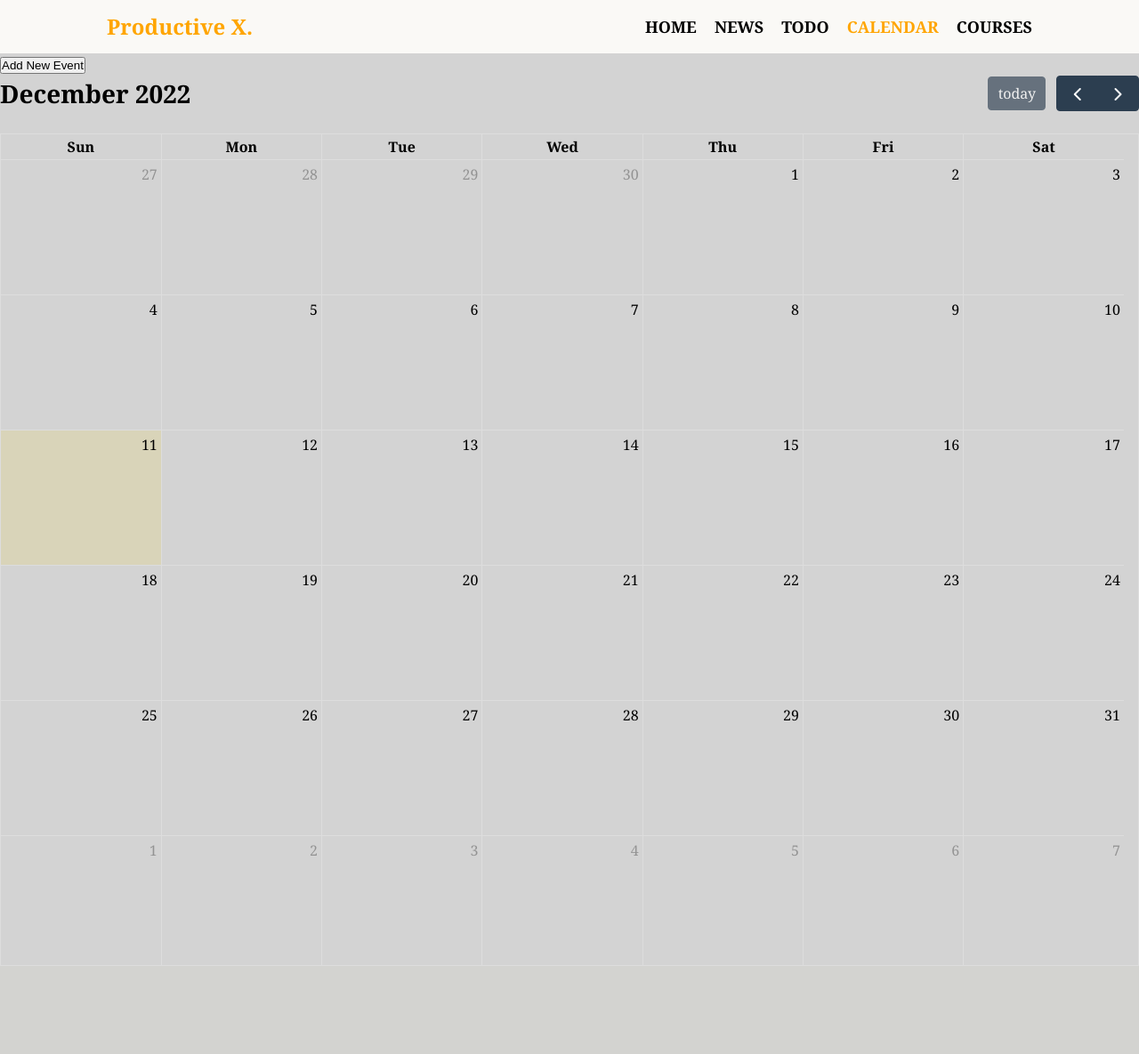
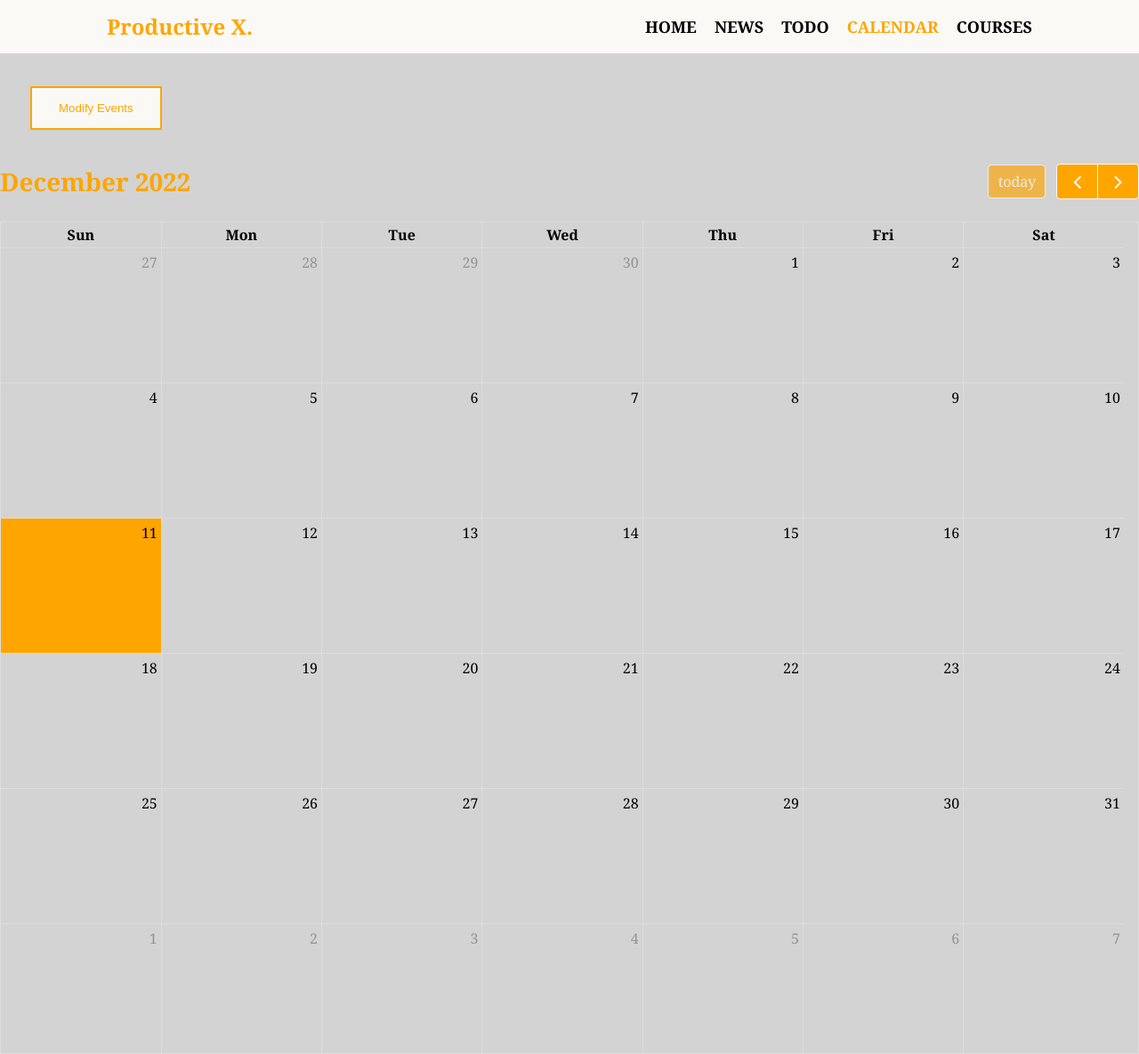
Before and after one commit to Tusker-Canada/ProductiveX, a Flask app: page /calendar in a window 1280 px wide. Shown: the whole page at 89% size. Before the commit the page ends 1086 px from the top, so only its background shows below. Run offline with Flask 2, Linux system fonts and the light colour scheme; lists and menus that the app fills with data are empty.

Commit message:
Finished more stuff
Todo list is now connected to the calendar. Tasks created in the todo list, get added to the calendar for the current day(delted and finished tasks get removed from the calendar)

Calendar has css. Events can now also be removed(events could be added since last push). Calendar CSS is css grid(no need to do flexbox, as the entire page minus the calendar of course is flex box)

Co-Authored-By: Mr-Yeety <98505470+Mr-Yeety@users.noreply.github.com>

```diff
--- a/main.py
+++ b/main.py
@@ -1,5 +1,6 @@
 from flask import Flask, render_template, request, redirect
-from storage import storage, counter, completed_tasks
+from storage import storage, counter, completed_tasks, events
+import datetime
 import requests
 url = ('https://newsapi.org/v2/top-headlines?'
        'country=us&'
@@ -42,8 +43,16 @@
     return render_template('todo.html',items = storage, counter_val = total, finished_items = completed_tasks)
   if request.method == 'POST':
     result = request.form.items()
+    x = datetime.datetime.now()
     for i, y in result:
       storage.append(y)
+      event_data = {
+      'id': len(events) + 1 ,
+      'todo': y,
+      'start': x.strftime("%Y-%m-%d"),
+      'end': x.strftime("%Y-%m-%d")
+    }
+      events.append(event_data)
     total = 0
     for value in counter:
       total += 1
@@ -59,8 +68,16 @@
   if request.method == 'POST':
     result = request.form.items()
     for i, y in result:
-      storage.remove(y)
-      total = 0
+      for value in events:
+        if value["todo"] == y:
+          storage.remove(y)
+          id = int(value["id"])
+          for i in range(len(events)):
+            if events[i]['id'] == id:
+              print(i)
+              del events[i]
+              break
+    total = 0
     for value in counter:
       total += 1
     return redirect('/todo')
@@ -71,9 +88,20 @@
     return redirect('/todo')
   if request.method == 'POST':
     result = request.form.items()
+
+
     for i, y in result:
-      storage.remove(y)
-      completed_tasks.append(y)
+      for value in events:
+        if value["todo"] == y:
+          storage.remove(y)
+          id = int(value["id"])
+          for i in range(len(events)):
+            if events[i]['id'] == id:
+              print(i)
+              del events[i]
+              completed_tasks.append(y)
+              break
+
     counter.append(1)
     total = 0
     for value in counter:
@@ -84,8 +112,42 @@
 
 @app.route('/calendar', methods = ['POST','GET'])
 def calender():
+  if request.method == 'GET':
+    return render_template("calendar.html", events = events)
+  if request.method == 'POST':
+    result = request.form
+    event = result['event']
+    start_date = result['start_date']
+    end_date = result['end_date']
+    event_data = {
+      'id': len(events) + 1 ,
+      'todo': event,
+      'start': start_date,
+      'end': end_date
+    }
+    events.append(event_data)
 
-    return render_template("calendar.html")
+    return render_template("calendar.html", events = events)
+
+@app.route('/event_delete', methods = ['POST','GET'])
+def event_delete():
+  if request.method == 'GET':
+    return redirect('/calendar')
+  if request.method == 'POST':
+    result = request.form
+    id = result["name"]
+    id = int(id)
+    print(events[0])
+    for i in range(len(events)):
+      if events[i]['id'] == id:
+        print(i)
+        del events[i]
+        break
+
+    print(events)
+    return redirect('/calendar')
+
+
 
 
 @app.route('/courses')
--- a/storage.py
+++ b/storage.py
@@ -1,3 +1,4 @@
 storage = []
 completed_tasks = []
 counter = []
+events = []
--- a/templates/calendar.html
+++ b/templates/calendar.html
@@ -15,33 +15,47 @@
 </head>
 
 <body>
-    <nav class = "navbar">
-        <div class = "container">
-            <div class = "logo"> Productive X.</div>
-            <ul class = "nav">
-                <li><a class = "nav-item" href="/home">HOME</a></li>
-                <li><a class = "nav-item" href="/news">NEWS</a></li>
-                <li><a class = "nav-item" href="/todo">TODO</a></li>
-                <li><a class = "nav-item-active" href="/calendar">CALENDAR</a></li>
-                <li><a class = "nav-item" href="/courses">COURSES</a></li>
+    <nav class="navbar">
+        <div class="container">
+            <div class="logo"> Productive X.</div>
+            <ul class="nav">
+                <li><a class="nav-item" href="/home">HOME</a></li>
+                <li><a class="nav-item" href="/news">NEWS</a></li>
+                <li><a class="nav-item" href="/todo">TODO</a></li>
+                <li><a class="nav-item-active" href="/calendar">CALENDAR</a></li>
+                <li><a class="nav-item" href="/courses">COURSES</a></li>
             </ul>
         </div>
+</body>
+<header>
+        <div>
+        <button id="toggler" class = "btn">Modify Events</button>
+        <div id="modal" class = "modal">
+            <form method="POST" action="http://localhost:3000/calendar">
+                <label>Enter Event Name</label>
+                <input type="text" name = "event" id="event-input" class = "input-text" required />
+                <label>Enter Start Date</label>
+                <input type="date" name = "start_date" id="start-input" class ="input-text"  required />
+                <label>Enter End date</label>
+                <input type="date" name = "end_date" id="end-input" class = "input-text" required />
+                <button id="submit" type = "submit" class = "btn2" value = "submit">Submit</button>
+            </form>
 
-    <button id="toggler">Add New Event</button>
-    <div id="modal">
-    <form method="post" action = "http://localhost:3000/calendar">
-    <label >Enter Event Name</label>
-  <input type="input" id="event-input" required />
-  <label >Enter Start Date</label>
-  <input type="date" id="start-input" required />
-  <label >Enter End date</label>
-  <input type="date" id="end-input" required />
-  <button id="submit">Submit</button>
+        <p>Current Events will appear below.</p>
+        {% for event in events %}
+        <div class = "item-actions">
+        <form action="http://localhost:3000/event_delete", method = "POST">
+            <p class = "event-item"> {{event.todo}} </p>
+            <p><input type="hidden" value = "{{event.id}}" name="name"/></p>
+            <button class = "btn" value = "" type = "submit"> Delete Event </button>
         </form>
     </div>
 
+    {% endfor %}
+        </div>
 
-
+</div>
+</header>
         <div id="calendar"></div>
         <script>
 
@@ -52,12 +66,22 @@
 
   });
 
+
             var calendarEl = document.getElementById('calendar');
 
 
 
-    var calendar = new FullCalendar.Calendar(calendarEl, {})
-
+            var calendar = new FullCalendar.Calendar(calendarEl, {
+                events : [
+                    {% for event in events %}
+                    {
+                        title: '{{event.todo}}',
+                        start: '{{event.start}}',
+                        end: '{{event.end}}'
+                    },
+                    {% endfor %}
+                ]
+            })
             calendar.render()
 
 
@@ -118,7 +142,7 @@
     }
 
     .navbar .container {
-    display:flex;
+        display: flex;
         justify-content: space-between;
         align-items: center;
         height: 100%;
@@ -135,6 +159,136 @@
     html {
         background-color: #D3D3D3;
     }
+
+
+    .modal {
+    color: black;
+    text-decoration: none;
+
+
+
+    background-color: orange;
+    padding: 15px 30px;
+    text-decoration: none;
+    margin: 5px 2px;
+    width: 100%;
+  border: 2px solid orange;
+
+  outline: none;
+}
+
+.input-text {
+    background-color: #D3D3D3;
+    width: 100%;
+  padding: 12px 20px;
+  margin: 8px 0;
+  box-sizing: border-box;
+  border: 2px solid orange;
+
+  outline: none;
+
+}
+
+.btn {
+    background-color: #FAF9F6;
+    border: none;
+    color: orange;
+    border: 2px solid orange;
+    padding: 15px 30px;
+    text-decoration: none;
+    margin: 5px 2px;
+}
+
+.btn:hover {
+    background-color: #D3D3D3;
+    border: none;
+    color: orange;
+    border: 2px solid orange;
+    padding: 15px 30px;
+    text-decoration: none;
+    margin: 5px 2px;
+}
+
+
+.btn2 {
+    background-color: #D3D3D3;
+    border: none;
+    color: orange;
+    padding: 15px 30px;
+    text-decoration: none;
+    margin: 5px 2px;
+}
+
+.btn2:hover {
+    background-color: #FAF9F6;
+    border: none;
+    color: orange;
+    padding: 15px 30px;
+    text-decoration: none;
+    margin: 5px 2px;
+}
+
+.item-actions {
+    background-color: #FAF9F6;
+    padding: 5vh;
+    margin: 2vh;
+    border: orange 2px solid;
+    overflow: hidden;
+    display: flex;
+    flex-direction: column;
+    justify-content: space-between;
+}
+
+header {
+    color: black;
+    font-weight: bold;
+    display: grid;
+    margin: 2rem;
+    grid-gap: 2rem;
+    grid-template-columns: repeat(auto-fit, minmax(16rem, 0.3fr));
+    justify-content: left;
+}
+
+.fc .fc-daygrid-day.fc-day-today {
+    background-color: orange;
+}
+
+
+.-fc {
+    background-color: #FAF9F6;
+
+}
+
+.fc-toolbar-title {
+    color: orange;
+}
+
+.fc .fc-button-primary {
+    background-color: orange;
+    border: #FAF9F6 1px solid;
+}
+
+.fc .fc-button-primary:hover {
+    background-color: orange;
+    border: #FAF9F6 1px solid;
+}
+
+
+.fc .fc-button-primary:disabled {
+    color: #FAF9F6;
+    background-color: orange;
+    border: #FAF9F6 1px solid;
+
+}
+
+.fc-event-title-container {
+    background-color: green;
+
+}
+
+.fc-daygrid-event-harness {
+    border: none
+}
 </style>
 
 </html>
```
Also changed, not shown: test.py (+5 -2 lines). Lines whose indentation alone changed are shown as unchanged.
